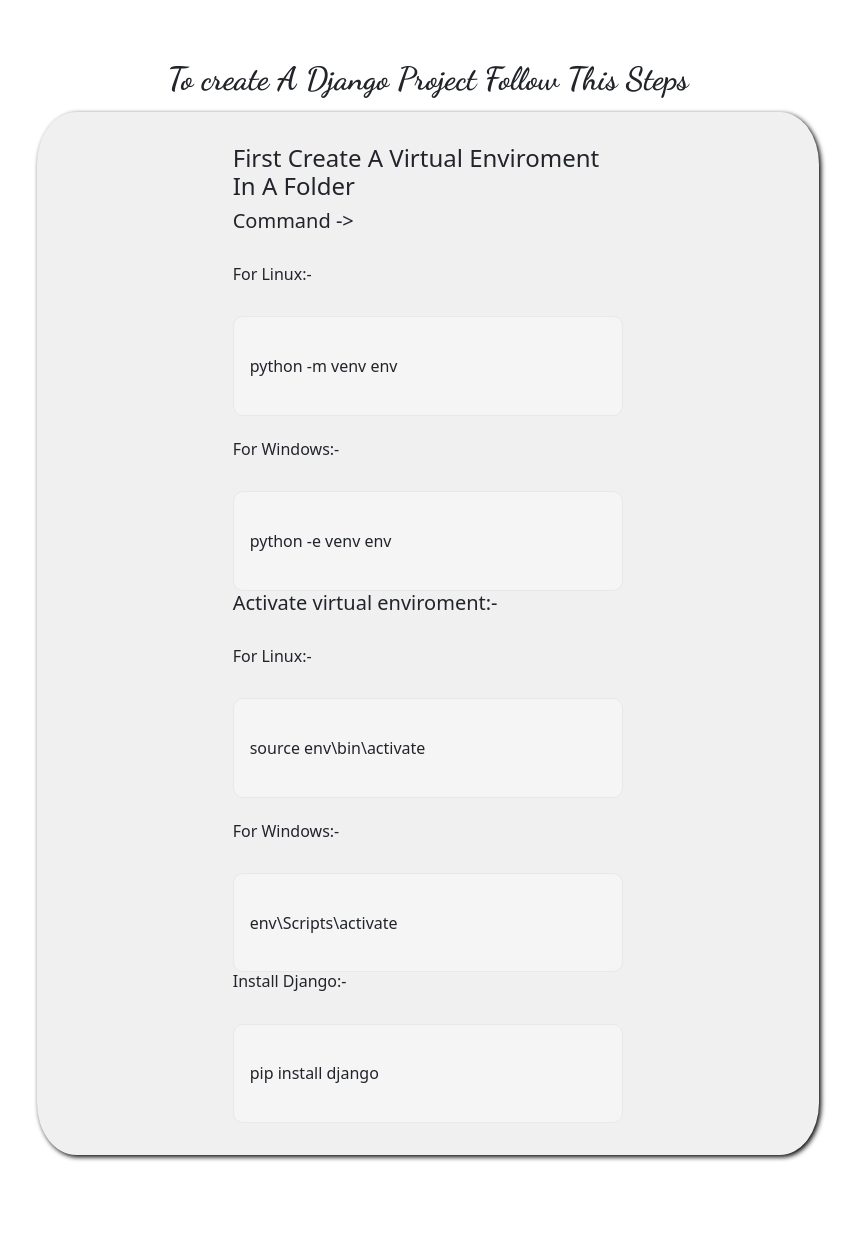
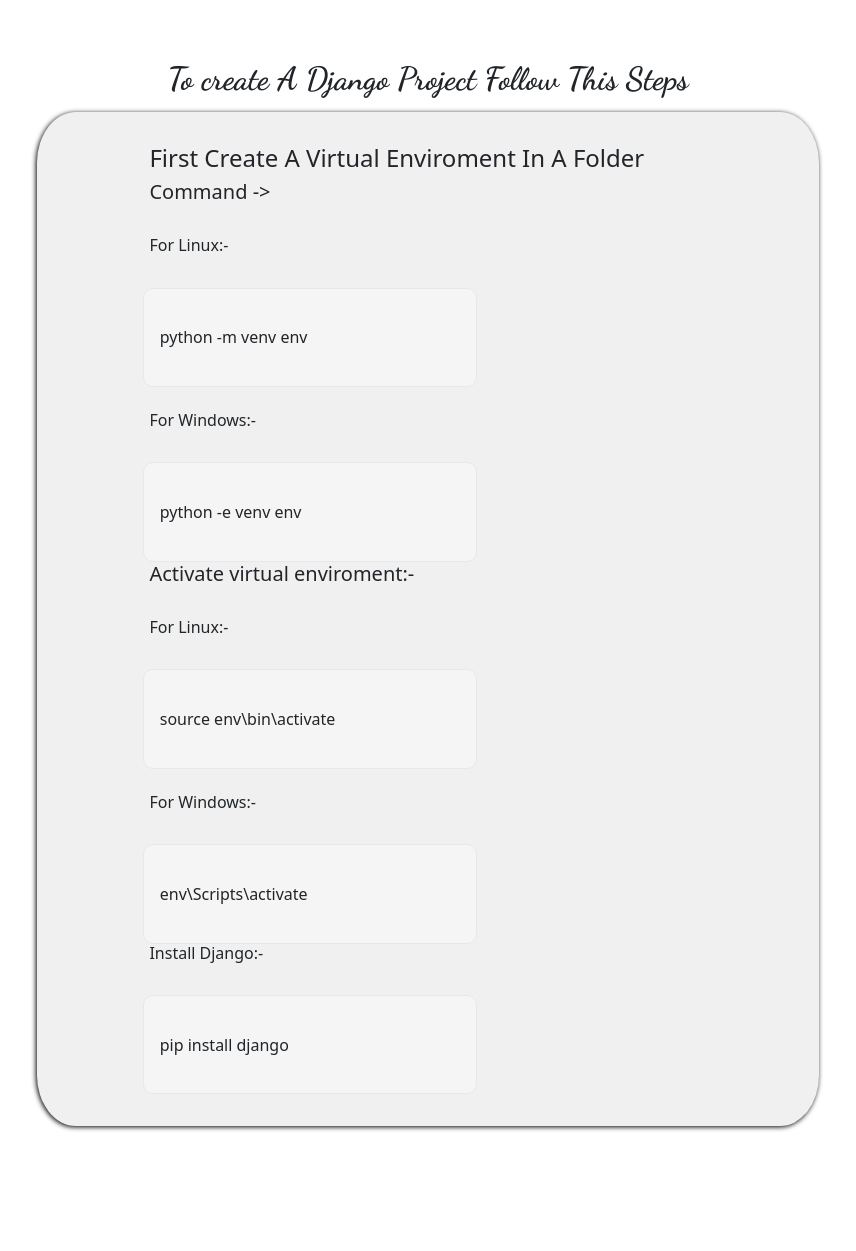
Before and after one commit to NayanMogra/Django_Revision, a Django app: page / in a window 1280 px wide. Shown: the part 60-1311 px from the top of the page, without its empty margins (212-1068 px from the left). After the commit the page ends 1191 px from the top, so only its background shows below. Run offline with Django 3.2, Linux system fonts and the light colour scheme; data comes from the database, SQL or seed files in the repository; both versions use the stored data as it was after the commit.

Commit message:
Improved Frontend

```diff
--- a/django_revision/functions_views/static/home.css
+++ b/django_revision/functions_views/static/home.css
@@ -1,16 +1,21 @@
 .title{
+    width: 100%;
     padding:5px;
     margin-top:5%;
 }
+.container{
+    text-align: center;
+    align-items: center;
+}
 .fluid-container{
-    padding: 2rem 0 2rem 0;
+    padding: 2rem 0 2rem 7rem;
     background-color: #F0F0F0;
     width: 70%;
+    text-align: left;
     border-radius: 5%;
-    box-shadow: 2px 2px 5px black;
+    box-shadow: -1px 1px 5px black;
 }
 .code{
-    width: 50%;
     text-align: left;
 
 }
@@ -19,10 +24,13 @@ h2{
 }
 .code_syntex{
     margin: auto;
+    width: 50%;
+    margin-left: -1%;
     background : #F5F5F5;
     border: 1px solid #E8E8E8;
     border-radius: 10px;
     text-align: left;
+    align-items: left;
     padding-left: 1rem;
     padding-top: 2.3rem;
     padding-bottom: 2.3rem;
--- a/django_revision/functions_views/templates/home.html
+++ b/django_revision/functions_views/templates/home.html
@@ -11,15 +11,17 @@
     <div class = "title">
         <h2>{{val.title}}</h2>
     </div>
+    <center>
     <div class = "fluid-container">
-        <div class="code">
-        {{val.code|safe}}
-        </div>
+
+        <span class="code">{{val.code|safe}}</span>
+
     </div>
+    </center>
+    <br>
     {% endfor %}
     <br>
     </div>
-
 </center>
 <br>
 <br>
```
Also changed, not shown: django_revision/db.sqlite3.
